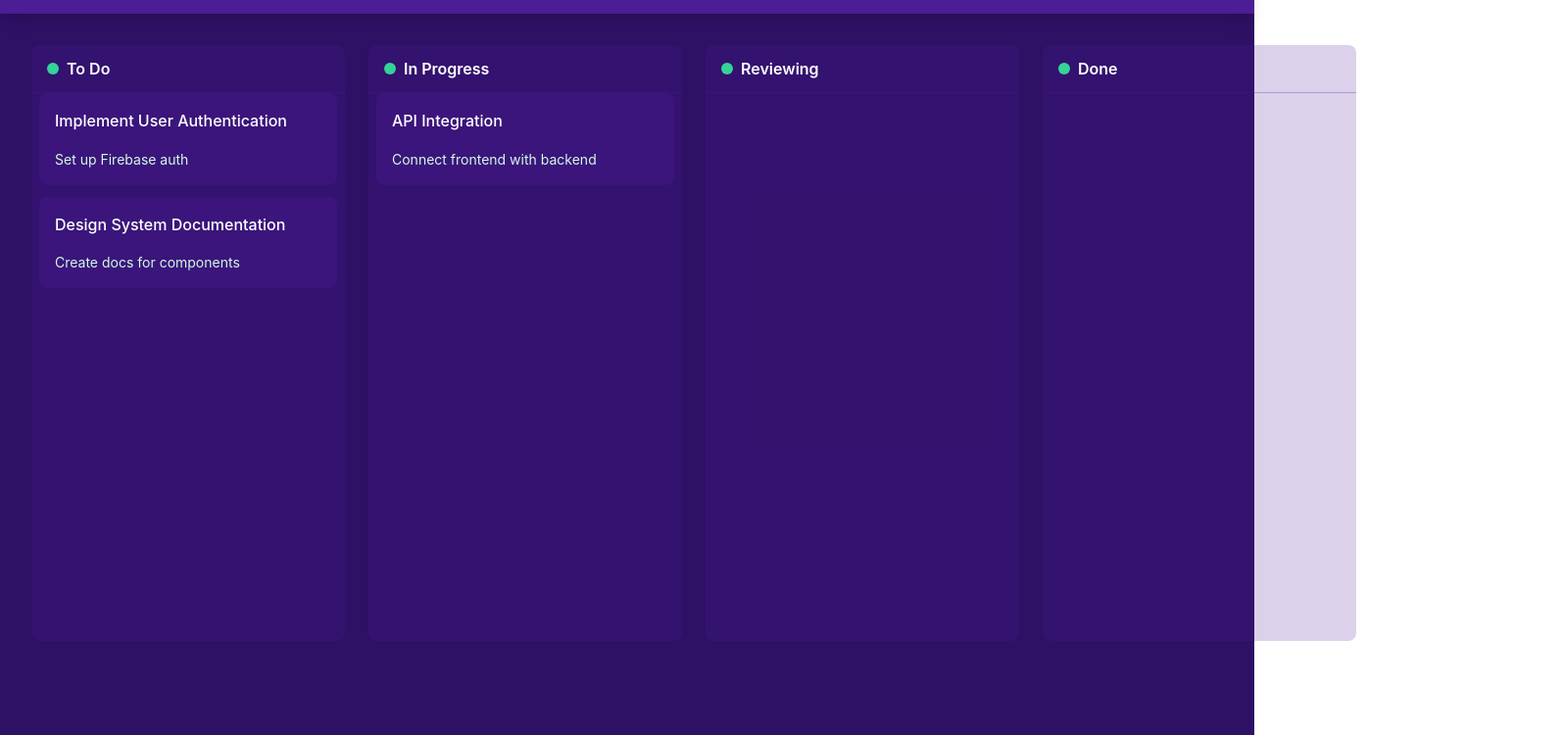
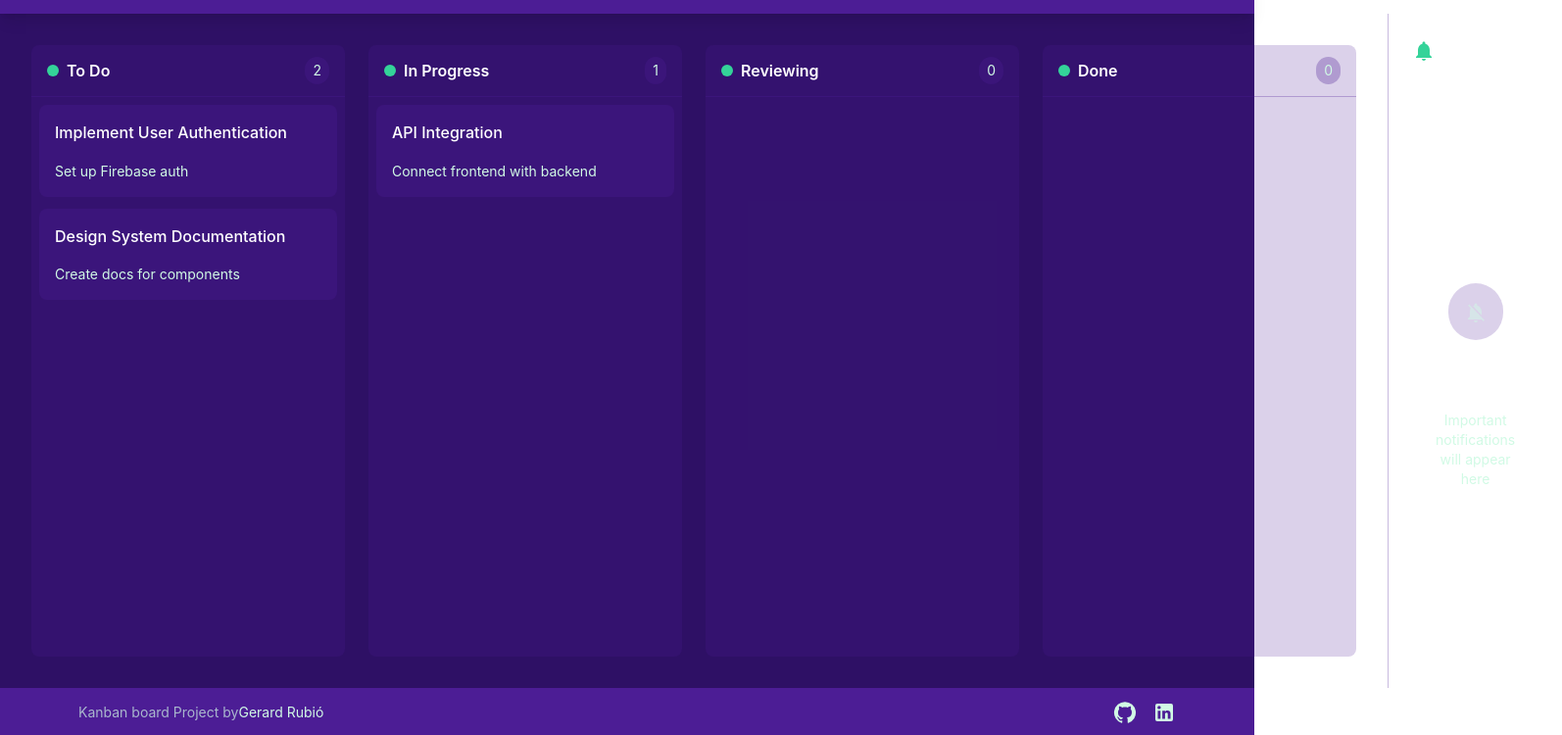
Before and after one commit to gerardrubiopullina/kanban, a React (Vite) app: page / in a window 1280 px wide. Shown: the part 50-800 px from the top of the page at 98% size, 1594 px wide, since content can reach past the window. Built offline with nearby package versions, Linux system fonts and the light colour scheme.

Commit message:
dnd + count + footer

```diff
--- a/src/KanbanApp.tsx
+++ b/src/KanbanApp.tsx
@@ -1,11 +1,16 @@
 import { useContext } from "react";
+
+import { DndContext, DragEndEvent, DragOverEvent, useSensors, useSensor, PointerSensor } from "@dnd-kit/core";
+import { SortableContext, verticalListSortingStrategy } from "@dnd-kit/sortable";
+
+import { TasksContext } from "./context/TasksContext";
+import { TaskStatus } from "./types";
+
 import Column from "./components/Column"
 import Header from "./components/Header"
 import TaskCard from "./components/TaskCard"
-import { TasksContext } from "./context/TasksContext";
-import { DndContext, DragEndEvent, DragOverEvent, useSensors, useSensor, PointerSensor } from "@dnd-kit/core";
-import { SortableContext, verticalListSortingStrategy } from "@dnd-kit/sortable";
-import { TaskStatus } from "./types";
+import AlertsPanel from "./components/AlertsPanel";
+import Footer from "./components/Footer";
 
 const columns = [
   { id: 'todo', title: 'To Do' },
@@ -78,28 +83,30 @@ function KanbanApp() {
   };
 
   return (
-    <div className="min-h-screen bg-background">
+    <div className="h-screen bg-background flex flex-col">
         <Header />
-      <main className="max-w-7xl mx-auto px-4 sm:px-6 lg:px-8 py-8">
+        <div className="flex flex-1 min-h-0">
+            <div className="flex-1 p-8">
                 <DndContext
                     sensors={sensors}
                     onDragOver={handleDragOver}
                     onDragEnd={handleDragEnd}
                 >
-          <div className="flex gap-6 pb-4">
-            {columns.map(column => (
+                    <div className="flex gap-6 h-full">
+                        {columns.map(column => {
+                            const columnTasks = tasks.filter(task => task.status === column.id);
+                            return (
                                 <div key={column.id} id={column.id} className="flex-1">
                                     <Column
                                         title={column.title}
                                         droppableId={column.id}
+                                        count={columnTasks.length}
                                     >
                                         <SortableContext
-                    items={tasks.filter(task => task.status === column.id).map(t => t.id)}
+                                            items={columnTasks.map(t => t.id)}
                                             strategy={verticalListSortingStrategy}
                                         >
-                    {tasks
-                      .filter(task => task.status === column.id)
-                      .map((task) => (
+                                            {columnTasks.map((task) => (
                                                 <TaskCard
                                                     key={task.id}
                                                     id={task.id}
@@ -110,10 +117,14 @@ function KanbanApp() {
                                         </SortableContext>
                                     </Column>
                                 </div>
-            ))}
+                            );
+                        })}
                     </div>
                 </DndContext>
-      </main>
+            </div>
+            <AlertsPanel/>
+        </div>
+        <Footer/>
     </div>
 );
 }
--- /dev/null
+++ b/src/components/AlertsPanel.tsx
@@ -0,0 +1,26 @@
+import { Notifications, NotificationsOff } from "@mui/icons-material";
+
+
+const AlertsPanel = () => {
+
+    return (
+        <div className="h-full border-l border-primary/30 p-6">
+            <div className="flex items-center gap-2 mb-6">
+                <Notifications className="h-5 w-5 text-accent" />
+                <h2 className="text-lg font-semibold text-text-primary">Alerts</h2>
+            </div>
+
+            <div className="flex flex-col items-center justify-center h-[calc(100vh-12rem)] text-center px-6">
+                <div className="bg-primary/20 rounded-full p-4 mb-4">
+                    <NotificationsOff className="h-8 w-8 text-text-secondary/50" />
+                </div>
+                <h3 className="text-text-primary font-medium mb-2">No alerts yet</h3>
+                <p className="text-text-secondary text-sm">
+                    Important notifications will appear here
+                </p>
+            </div>
+        </div>
+    );
+};
+
+export default AlertsPanel;
--- a/src/components/Column.tsx
+++ b/src/components/Column.tsx
@@ -1,13 +1,15 @@
 import { ReactNode } from "react";
 import { useDroppable } from "@dnd-kit/core";
+import { DeleteSweep } from "@mui/icons-material";
 
 interface ColumnProps {
     title: string;
     droppableId: string;
     children?: ReactNode;
+    count: number;
 }
 
-const Column = ({ title, droppableId, children }: ColumnProps) => {
+const Column = ({ title, droppableId, children, count }: ColumnProps) => {
 
     const { setNodeRef } = useDroppable({
         id: droppableId,
@@ -19,15 +21,23 @@ const Column = ({ title, droppableId, children }: ColumnProps) => {
     return (
         <div
             ref={setNodeRef}
-            className="bg-primary/20 w-80 h-[calc(100vh-12rem)] flex flex-col rounded-lg"
+            className="bg-primary/20 w-80 h-full flex flex-col rounded-lg"
         >
-            <div className="px-4 py-3 border-b border-primary/30">
+            <div className="px-4 py-3 border-b border-primary/30 flex justify-between items-center">
                 <h3 className="text-text-primary font-semibold flex items-center gap-2">
                     <div className="h-3 w-3 rounded-full bg-accent" />
                     {title}
                 </h3>
+                <div className="flex gap-2">
+                    <span className="text-text-secondary text-sm px-2 py-1 bg-primary/30 rounded-full">
+                        {count}
+                    </span>
+                    {droppableId == 'done' && count > 0 &&
+                        <DeleteSweep className="text-text-secondary cursor-pointer"/>
+                    }
+                </div>
             </div>
-            <div className="flex-1 px-2">
+            <div className="flex-1 p-2">
                 {children}
             </div>
         </div>
--- /dev/null
+++ b/src/components/Footer.tsx
@@ -0,0 +1,23 @@
+import { GitHub, LinkedIn } from "@mui/icons-material";
+
+
+const Footer = () => (
+    <footer className="bg-primary border-t border-primary/30 h-12 shrink-0">
+        <div className="h-full flex items-center justify-between px-20">
+            <p className="text-sm text-text-secondary">
+                <span className="text-text-secondary/70">Kanban board Project by</span>
+                Gerard Rubió
+            </p>
+            <div className="flex gap-4">
+                <a href="https://github.com" className="text-text-secondary hover:text-text-primary transition-colors">
+                    <GitHub className="w-5 h-5" />
+                </a>
+                <a href="https://linkedin.com" className="text-text-secondary hover:text-text-primary transition-colors">
+                    <LinkedIn className="w-5 h-5" />
+                </a>
+            </div>
+        </div>
+    </footer>
+);
+
+export default Footer;
```
Lines whose indentation alone changed are shown as unchanged.
